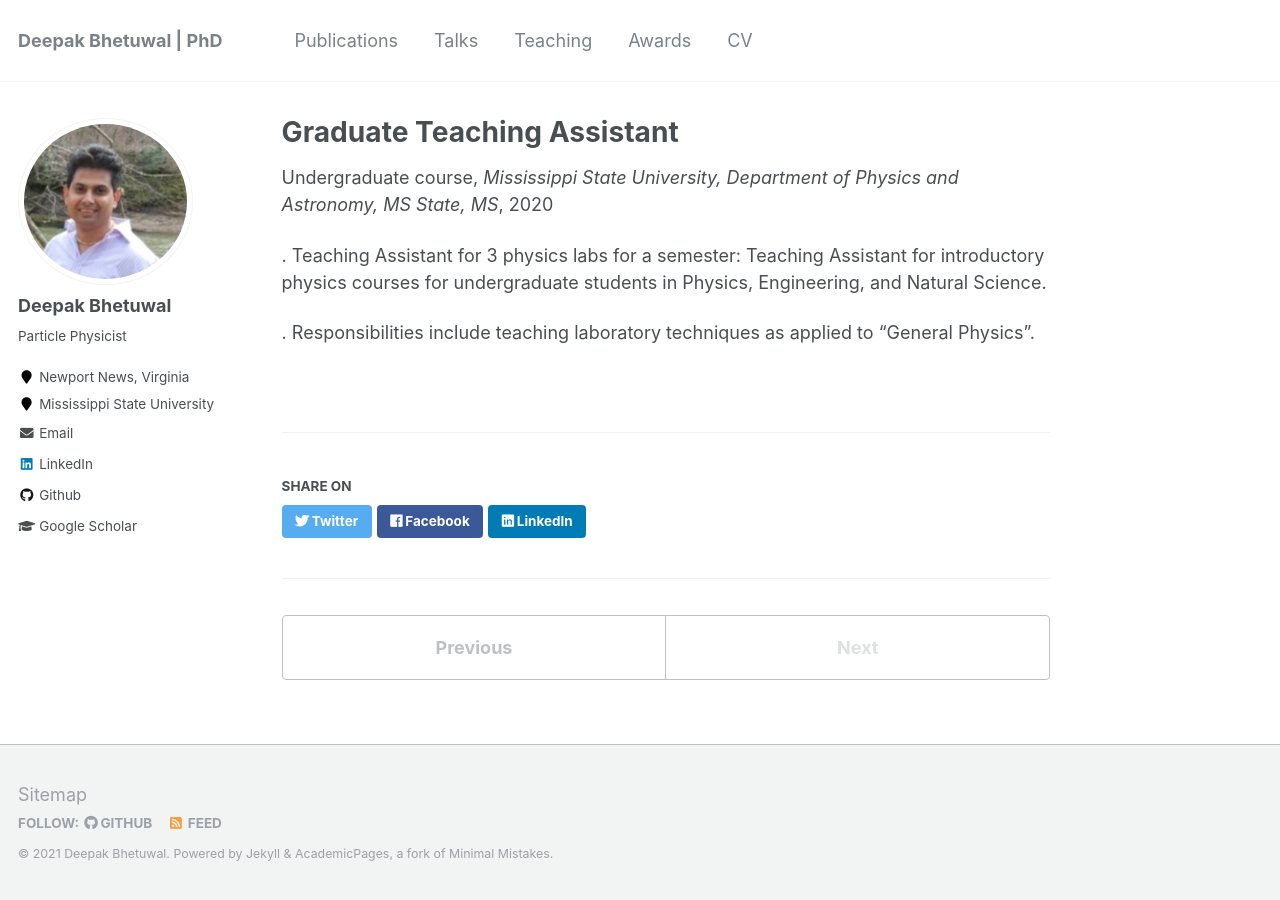
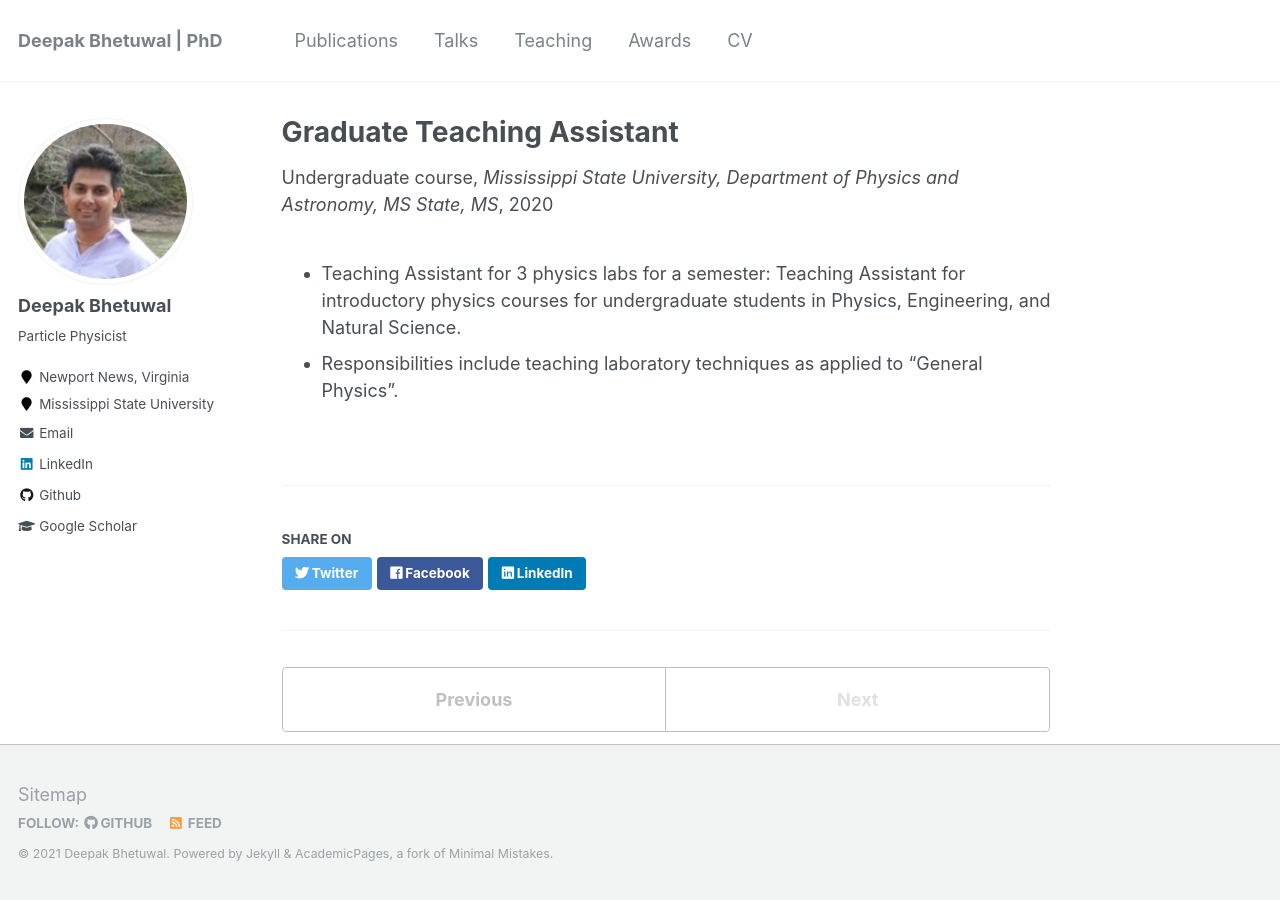
Before and after one commit to dkb208/dkb208.github.io, a Jekyll site: the page built from _teaching/2014-spring-teaching-1.md, in a window 1280 px wide. Built offline with Jekyll 4.4.1, drawn with Linux system fonts in a browser that asks for light colours.

```diff
--- a/_teaching/2014-spring-teaching-1.md
+++ b/_teaching/2014-spring-teaching-1.md
@@ -7,6 +7,5 @@ venue: "Mississippi State University, Department of Physics and Astronomy, MS St
 date: 2020-08-15 -- 2020-12-15
 location: "MS State, MS"
 ---
-. Teaching Assistant for 3 physics labs for a semester: Teaching Assistant for introductory physics courses for undergraduate students in Physics, Engineering, and Natural Science.
-
-. Responsibilities include teaching laboratory techniques as applied to "General Physics".
+* Teaching Assistant for 3 physics labs for a semester: Teaching Assistant for introductory physics courses for undergraduate students in Physics, Engineering, and Natural Science.
+* Responsibilities include teaching laboratory techniques as applied to "General Physics".
```
